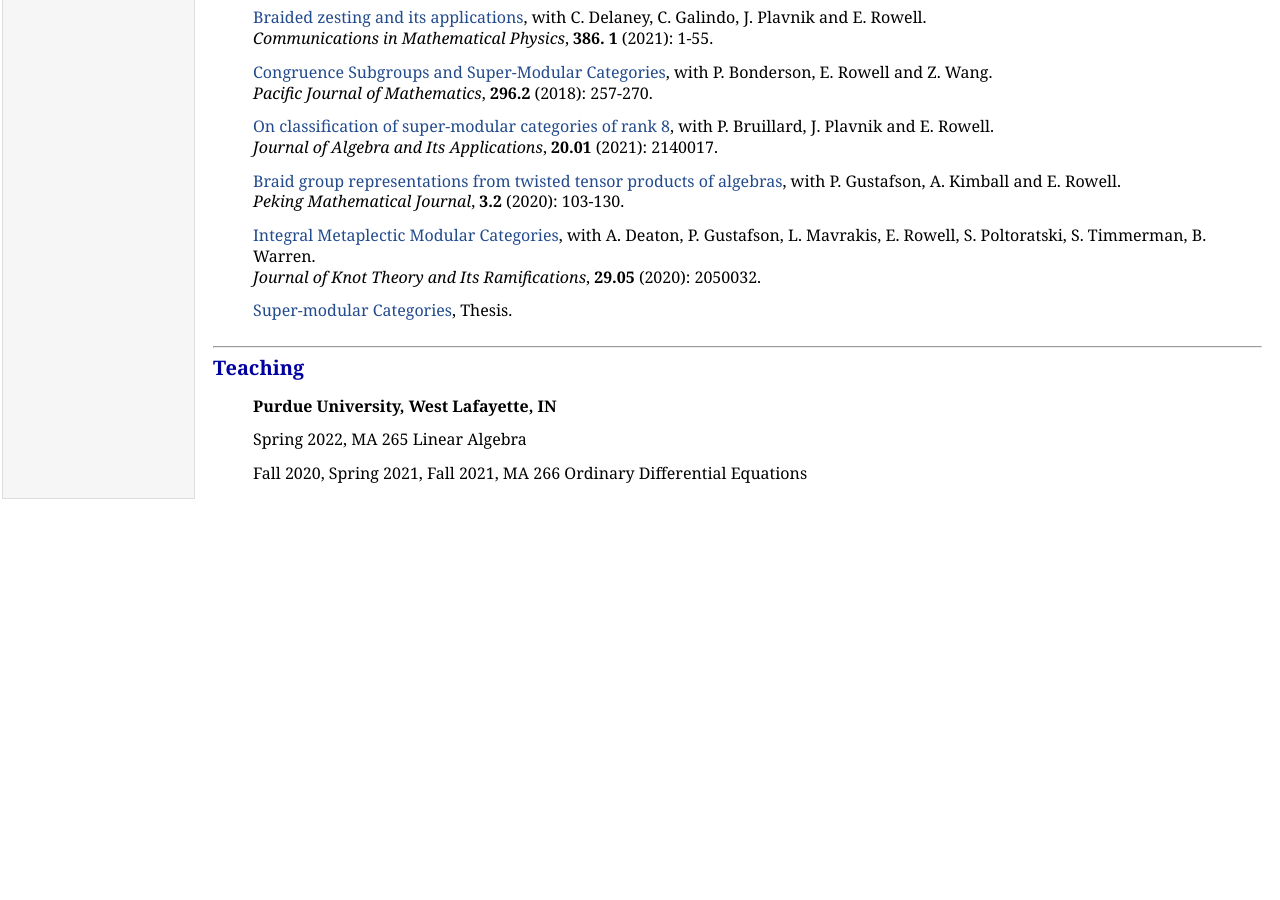
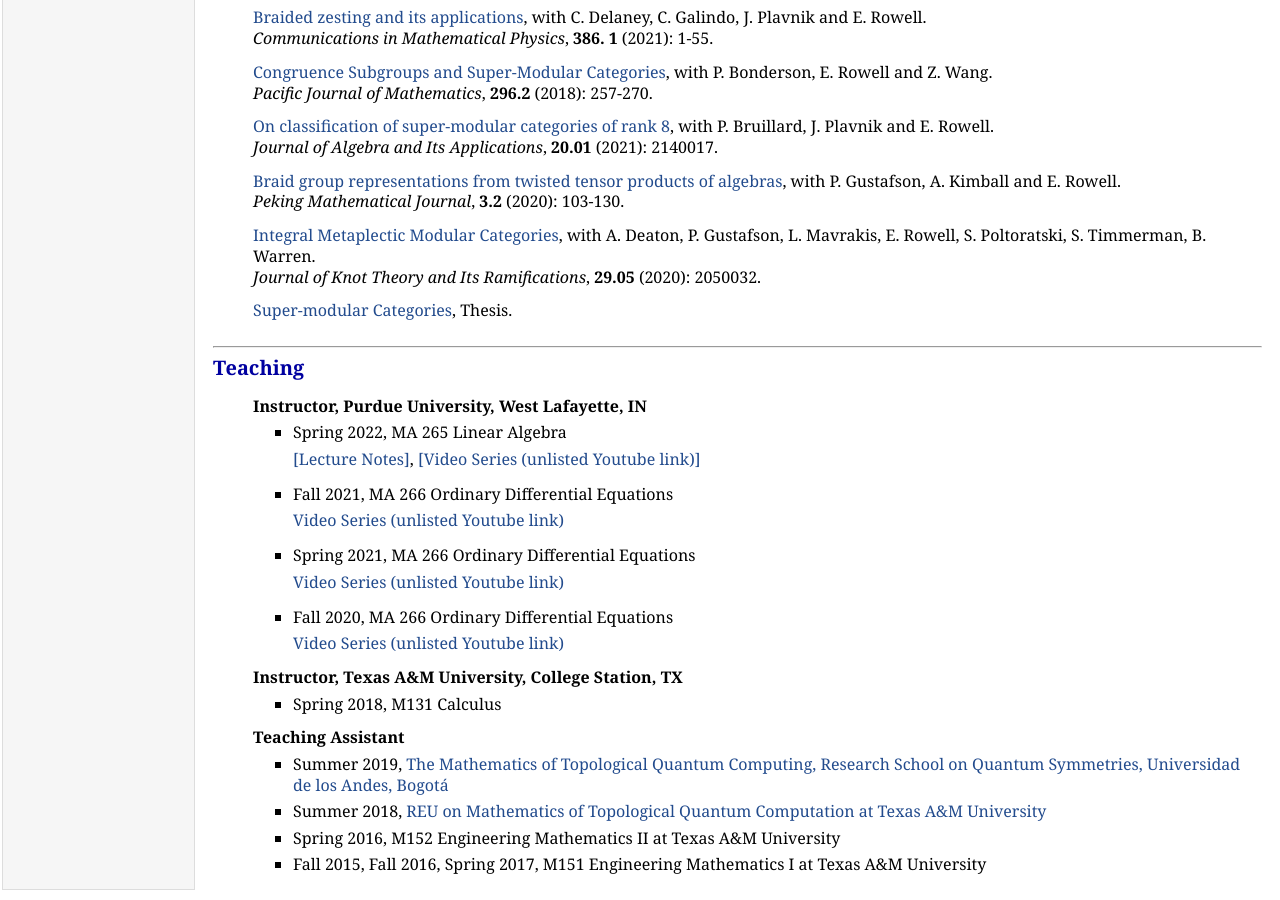
Before and after one commit to zhangqing2513/zhangqing2513.github.io, a Jekyll site: the page index.html, which Jekyll copies as it is, in a window 1280 px wide and 900 px high, scrolled down 779 px. Built offline with Jekyll 4.4.1, drawn with Linux system fonts in a browser that asks for light colours; before the commit the page ends 1288 px from its top, so only the background shows below that.

Commit message:
Update index.html

```diff
--- a/index.html
+++ b/index.html
@@ -115,13 +115,41 @@
     <div>
             <h2 id='service'><hr><a name="Teaching"></a>Teaching</h2>
              <ul>
-                <p> <span style="font-size: 100%"> <strong>Purdue University, West Lafayette, IN</strong> </p>
-                <p> Spring 2022, MA 265 Linear Algebra  </p>
+                <p> <span style="font-size: 100%"> <strong>Instructor, Purdue University, West Lafayette, IN</strong> </p>
+            <ul>
+              <li><p> Spring 2022, MA 265 Linear Algebra  </p>
+                  <a href="Spring 2022 MA 265/Lecture notes Spring 2022.html" target="_blank">  [Lecture Notes]</a>,
+              <a href="https://youtube.com/playlist?list=PLMNQRMtXXp71A64b491pBp8IhQCyNGCcI" target="_blank">  [Video Series (unlisted Youtube link)]</a>
+                 <p></li>
+                    <p>
+                      <li><p> Fall 2021, MA 266 Ordinary Differential Equations  </p>
+                         <p></li>
+                               <a href="https://youtube.com/playlist?list=PLMNQRMtXXp72apFHhkLKKF55Xv5WNOwii" target="_blank">  Video Series (unlisted Youtube link)</a>
+                            <p>
+                              <li><p> Spring 2021, MA 266 Ordinary Differential Equations </p>
+                                 <p></li>
+                                       <a href="https://youtube.com/playlist?list=PLMNQRMtXXp71e9zsPvabOJ0E7bOl5nr-A" target="_blank">  Video Series (unlisted Youtube link)</a>
+                                    <p>
+                  <li><p> Fall 2020, MA 266 Ordinary Differential Equations   </p>
+                        <a href="https://youtube.com/playlist?list=PLMNQRMtXXp71TlKav1D5c9EPhX9vP-sAj" target="_blank">  Video Series (unlisted Youtube link)</a>
+                 <p></li>
                 <p>
-                 <p> Fall 2020, Spring 2021, Fall 2021, MA 266 Ordinary Differential Equations  </p>
-                <p>
-                </p>
+
+
             </ul>
+            <p> <span style="font-size: 100%"> <strong>Instructor, Texas A&M University, College Station, TX</strong> </p>
+        <ul>
+          <li><p> Spring 2018, M131 Calculus  </p>
+
+        </ul>
+        <p> <span style="font-size: 100%"> <strong>Teaching Assistant</strong> </p>
+    <ul>  <li><p> Summer 2019, <a href="https://www.cimpa.info/en/node/6214" target="_blank">The Mathematics of Topological Quantum Computing, Research School on Quantum Symmetries, Universidad de los Andes, Bogotá</a>  </p>
+        <li><p> Summer 2018, <a href="https://www.math.tamu.edu/undergraduate/research/REU/results/results2018.html" target="_blank">REU on Mathematics of Topological Quantum Computation at Texas A&M University </a> </p>
+          <li><p> Spring 2016, M152 Engineering Mathematics II at Texas A&M University </a> </p>
+          <li><p> Fall 2015, Fall 2016, Spring 2017, M151 Engineering Mathematics I at Texas A&M University </a> </p>
+    </ul>
+        </ul>
+
             <ul>
 
 
```
